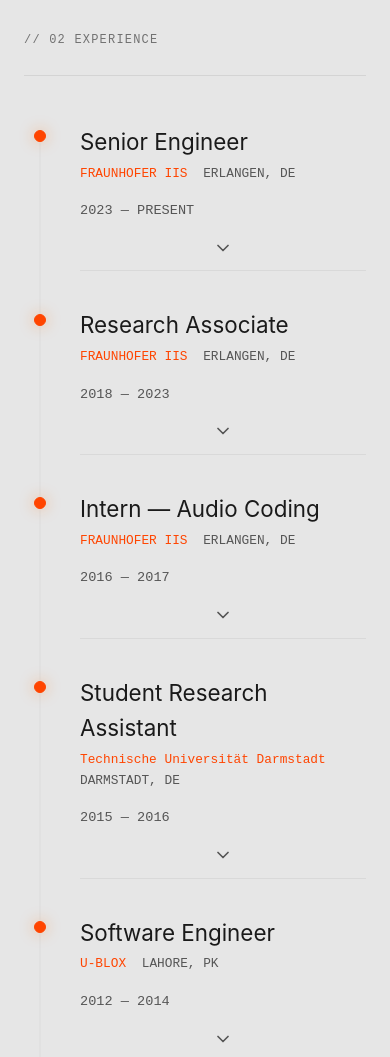
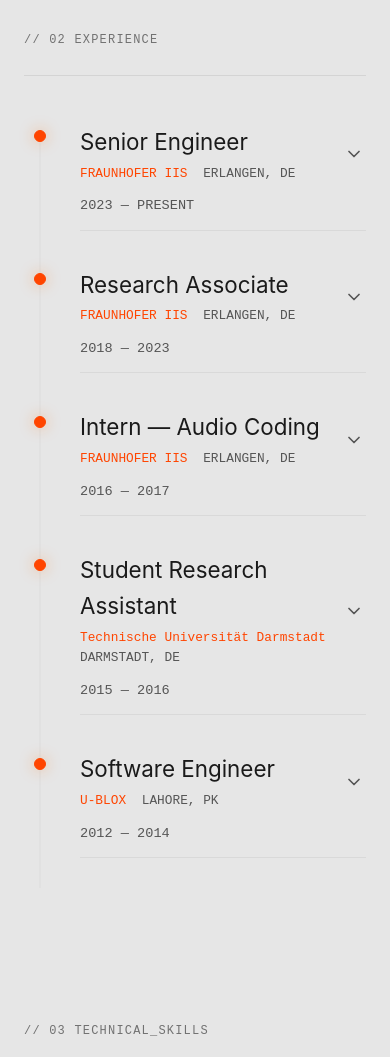
Before and after one commit to wahajaslm/portfolio, an Astro site: page / in a window 390 px wide. Shown: the part 1420-2477 px from the top of the page. Built offline with nearby package versions, Linux system fonts and the light colour scheme; Astro itself is replaced by a stand-in of ours.

Commit message:
style: fix mobile job header layout to place icon on right

```diff
--- a/public/style.css
+++ b/public/style.css
@@ -2130,7 +2130,25 @@ footer {
     }
 
     .job-header {
-        grid-template-columns: 1fr;
+        grid-template-columns: 1fr 24px;
+        align-items: center;
+        gap: 0.5rem;
+    }
+
+    .job-title-block {
+        grid-column: 1;
+        grid-row: 1;
+    }
+
+    .job-toggle-icon {
+        grid-column: 2;
+        grid-row: 1;
+    }
+
+    .job-date {
+        grid-column: 1 / -1;
+        grid-row: 2;
+        margin-top: 0.2rem;
     }
 
     .vhs-item {
```
